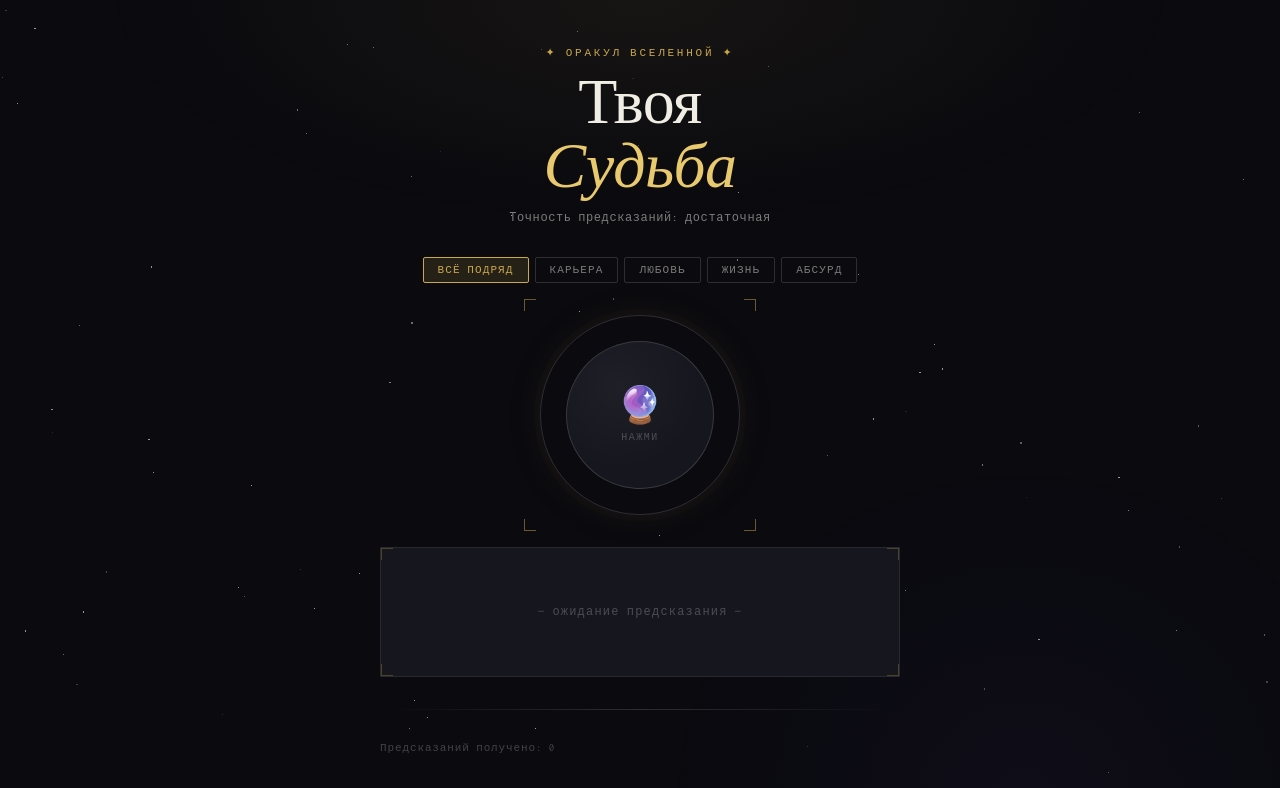
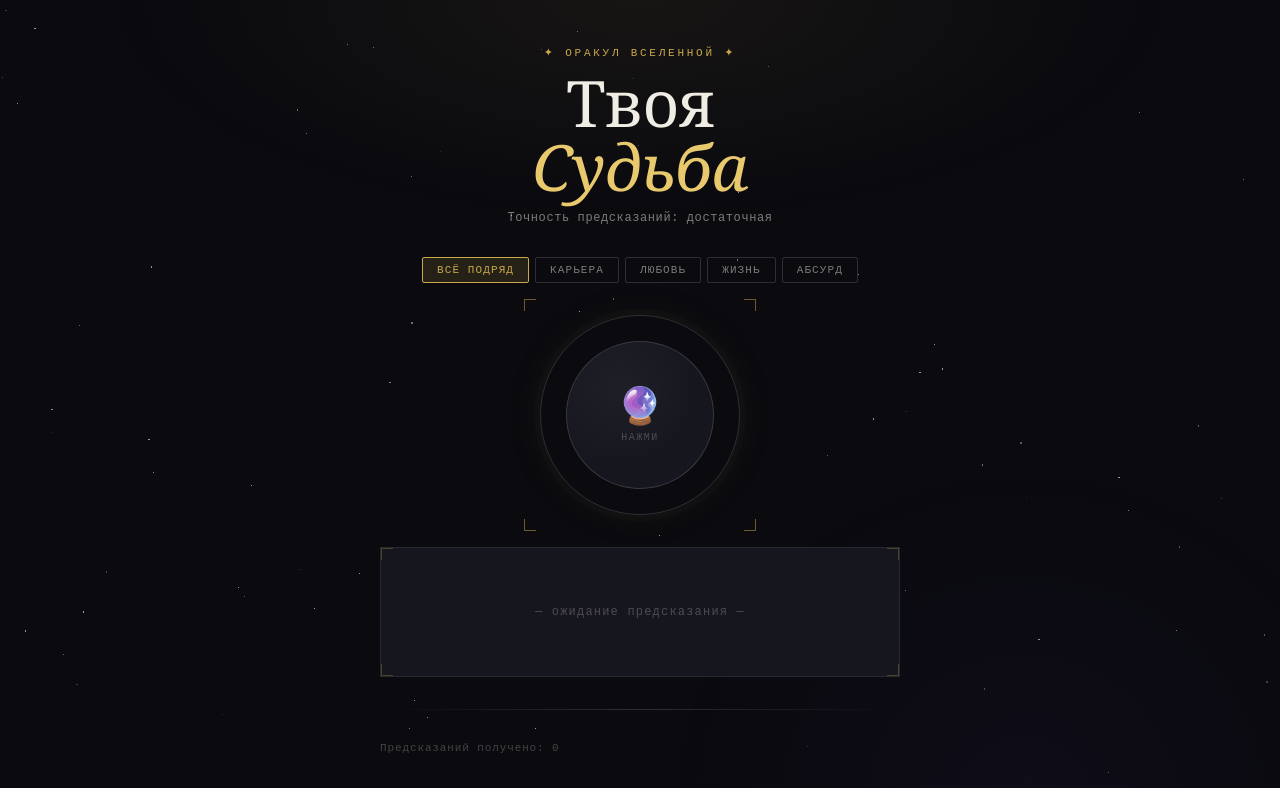
Before and after one commit to xatv0111-lang/Your-destiny, a plain HTML site: page index.html in a window 1280 px wide. Shown: the top 788 px of the page. Drawn offline with nearby package versions, Linux system fonts and the light colour scheme.

Commit message:
fix.html

```diff
--- a/index.html
+++ b/index.html
@@ -4,7 +4,7 @@
 <meta charset="UTF-8">
 <meta name="viewport" content="width=device-width, initial-scale=1.0">
 <title>Генератор Судьбы</title>
-<link href="https://fonts.googleapis.com/css2?family=Cormorant+Garamond:ital,wght@0,400;0,600;1,400&family=Inconsolata:wght@400;500&display=swap" rel="stylesheet">
+
 <style>
   *, *::before, *::after { box-sizing: border-box; margin: 0; padding: 0; }
 
@@ -25,7 +25,7 @@
   body {
     background: var(--bg);
     color: var(--text);
-    font-family: 'Inconsolata', monospace;
+    font-family: 'Courier New', Courier, monospace;
     min-height: 100vh;
     display: flex;
     flex-direction: column;
@@ -70,12 +70,12 @@
 
   .header { text-align: center; }
   .eyebrow {
-    font-family: 'Inconsolata', monospace;
+    font-family: 'Courier New', Courier, monospace;
     font-size: 11px; letter-spacing: 0.25em; text-transform: uppercase;
     color: var(--gold); margin-bottom: 0.75rem;
   }
   h1 {
-    font-family: 'Cormorant Garamond', serif;
+    font-family: Georgia, 'Times New Roman', serif;
     font-size: clamp(2.8rem, 8vw, 4rem);
     font-weight: 400;
     line-height: 1;
@@ -102,7 +102,7 @@
     color: var(--muted);
     cursor: pointer;
     transition: all 0.2s;
-    font-family: 'Inconsolata', monospace;
+    font-family: 'Courier New', Courier, monospace;
   }
   .cat:hover { border-color: var(--gold); color: var(--gold); }
   .cat.active { border-color: var(--gold); color: var(--gold); background: var(--gold-dim); }
@@ -147,7 +147,7 @@
   .orb-glyph { font-size: 36px; line-height: 1; }
   .orb-label {
     font-size: 10px; letter-spacing: 0.15em; text-transform: uppercase;
-    color: var(--faint); font-family: 'Inconsolata', monospace;
+    color: var(--faint); font-family: 'Courier New', Courier, monospace;
   }
 
   .corner {
@@ -177,7 +177,7 @@
   .result-inner { text-align: center; }
   .result-emoji { font-size: 42px; line-height: 1; margin-bottom: 0.75rem; display: block; }
   .result-title {
-    font-family: 'Cormorant Garamond', serif;
+    font-family: Georgia, 'Times New Roman', serif;
     font-size: 1.7rem; font-weight: 600;
     color: var(--text); line-height: 1.2; margin-bottom: 0.5rem;
   }
@@ -193,7 +193,7 @@
     letter-spacing: 0.08em;
   }
   .counter { font-variant-numeric: tabular-nums; }
-  .hint-text { font-style: italic; font-family: 'Cormorant Garamond', serif; font-size: 13px; }
+  .hint-text { font-style: italic; font-family: Georgia, 'Times New Roman', serif; font-size: 13px; }
 
   .divider {
     width: 100%; height: 0.5px;
@@ -363,7 +363,6 @@ function reveal() {
   }, 850);
 }
 
-// Stars
 const starEl = document.getElementById('stars');
 for (let i = 0; i < 80; i++) {
   const s = document.createElement('div');
```
